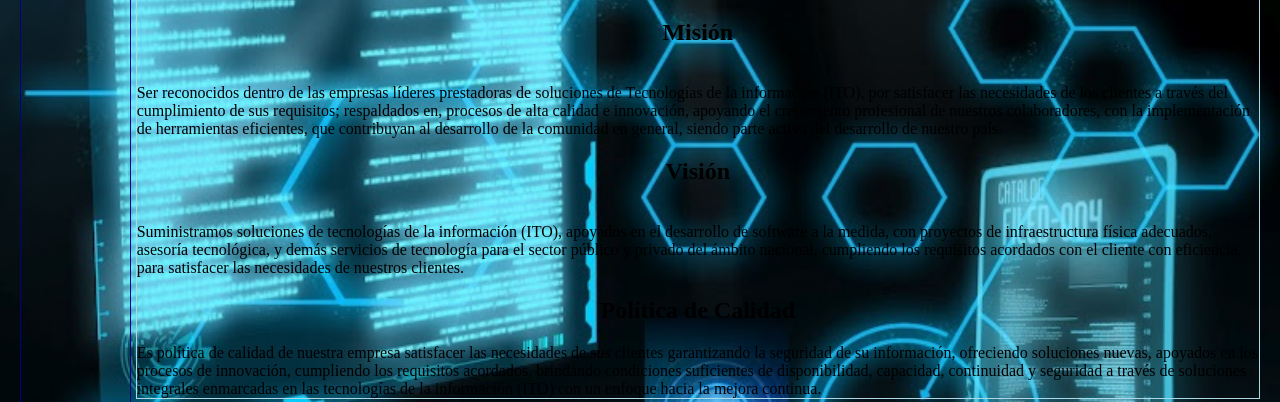
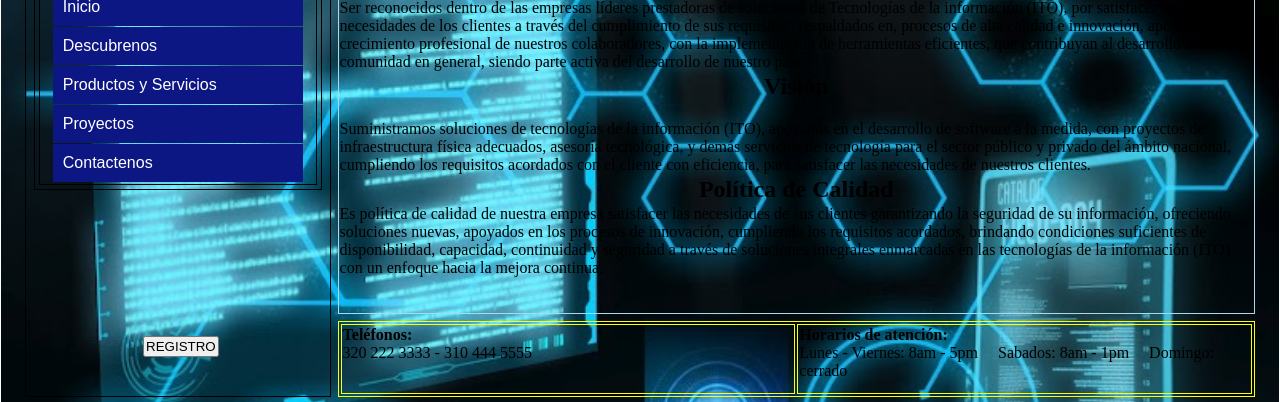
Before and after one commit to Genny21/PaginaCiclo3, a website: page index.html in a window 1280 px wide. Shown: the part 153-555 px from the top of the page. Drawn offline with Linux system fonts and the light colour scheme.

Commit message:
botones de menu y pdf
agrego botones de menu, pdf al click, desplegable, se adiciono los css correspondiente y propuesta de logo

```diff
--- a/css/estilos.css
+++ b/css/estilos.css
@@ -34,14 +34,16 @@ body {
 }
 
 .landing_navbar {
-    grid-area: landing_navbar;
-    border: 1px solid darkblue;
-    height: 100%;
-    justify-content: space-between;
-    align-items: center;
-    display: flex;
-    flex-direction: column;
-    flex-wrap: wrap;
+   grid-area: landing_navbar;
+    border: 1px black solid;
+    display: grid;
+    grid-template-columns: 1fr;
+    grid-template-rows: 1.5fr 1fr;
+    gap: 0px 0px;
+    grid-template-areas:
+        "nav_01"
+        "nav_02";
+
 }
 
 .foot {
@@ -148,3 +150,78 @@ h2 {
     width: 230px;
     height: 40px;
     }
+
+#menus{
+    margin: 200;
+    width: 280px;
+    font-family:Arial, Helvetica, sans-serif;
+
+}
+
+
+.nav li ul {
+    display:none;
+    position:relative;
+    right: -240px;
+    top:0px;
+}
+
+.nav li:hover > ul {
+    display:block;
+}
+
+ul, ol {
+    list-style:none;
+}
+
+.nav li a {
+    background-color: #0D1783;
+    color:#fff;
+    text-decoration:none;
+    padding: 10px 10px;
+    display:block;
+}
+.nav li a:hover{
+    background-color: #434343
+}
+
+.nav > li {
+   display:block;
+
+}
+.nav_01 {
+    grid-area: nav_01;
+    border: 1px black solid;
+
+    display:block;
+    flex-direction: column;
+    flex-wrap: wrap;
+
+}
+.nav_02 {
+    grid-area: nav_02;
+    border: 1px black solid;
+    display: flex;
+    flex-direction: column;
+    flex-wrap: wrap;
+}
+ul, ol {
+    list-style:none;
+}
+
+.nav {
+    grid-area: nav_01;
+    border: 1px black solid;
+
+    display:block;
+    flex-direction: column;
+    flex-wrap: wrap;
+
+}
+* {
+    padding:1px;
+    margin:1px;
+}
+.nav01 a {
+
+}
--- a/index.html
+++ b/index.html
@@ -83,12 +83,56 @@ En la barra de navegación, agregue un button > cuyo atributo id debe ser btn_ir
             Agregue una etiqueta <a> cuyo atributo id sea "link_registro”,-->
             <aside class="landing_navbar">
                 <nav id="landing_navbar">
+                    <div class="nav_01">
                         <a href="#">
-                    <img src="images/logo.png" id="navbar_logo" alt="Logo_TecnoTic"  />
+                            <img id="navbar_logo" src="images/LOGOCICLO3 AZUL.jpg" style="position: relative; left: 17%; "   />
                         </a>
+
+                        <div id="menus">
+
+                            <ul class="nav" >
+
+                                <li><a href="">Inicio</a>
+                                </li>
+
+                                <li><a href="">Descubrenos</a>
+                                    <ul>
+
+                                        <li><a href="Mision.pdf">Mision</a></li>
+                                        <li><a href="Visión.pdf">Vision</a></li>
+                                        <li><a href="politica.pdf">Enfoque</a></li>
+
+
+                                    </ul>
+
+                                </li>
+
+                                <li>
+                                    <a href="">Productos y Servicios</a>
+
+                                </li>
+
+
+                                <li>
+                                    <a href="">Proyectos</a>
+
+                                </li>
+
+
+                                <li>
+                                    <a href="">Contactenos</a>
+
+                                </li>
+
+
+                            </ul>
+
+                        </div>
+
+                    </div>
                 </nav>
                 <a href="registro.html" id="link_registro">
-                <button id="btn_irRegistro" title="A Registro">
+                   <button id="btn_irRegistro" style="position: relative; top: 70%; left: 38%; " title="A Registro">
                         REGISTRO
                     </button>
                 </a>
```
Also changed, not shown: images/LOGOCICLO3 AZUL.jpg (added), 3 other files. Lines whose indentation alone changed are shown as unchanged.
